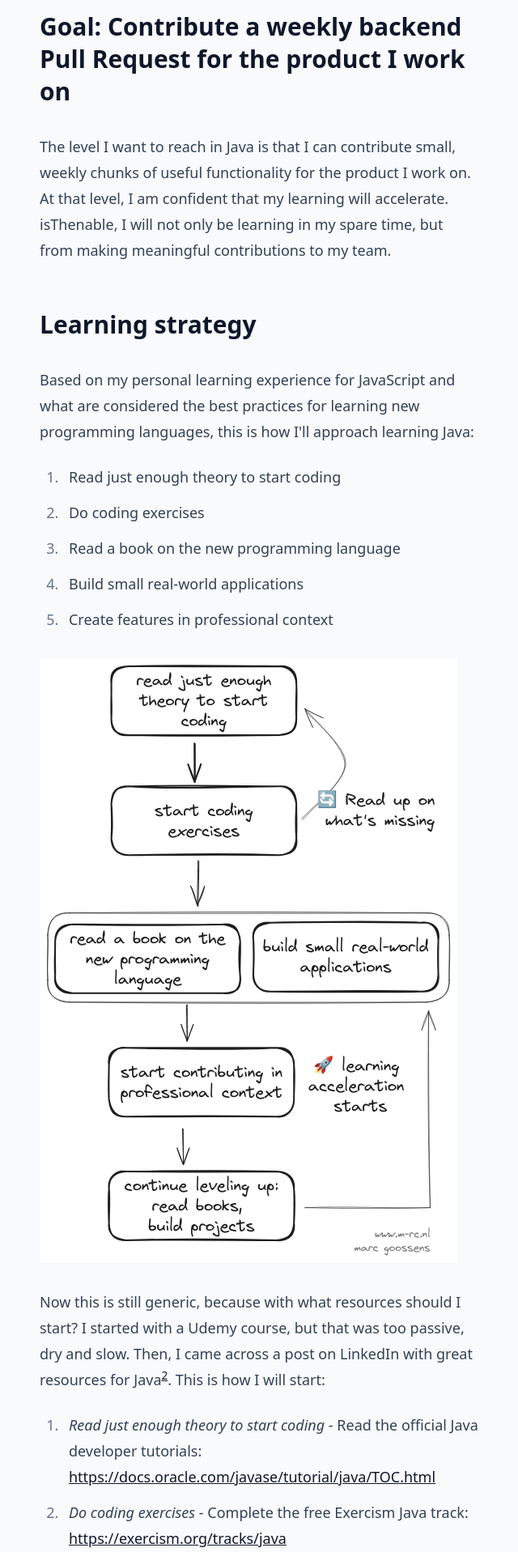
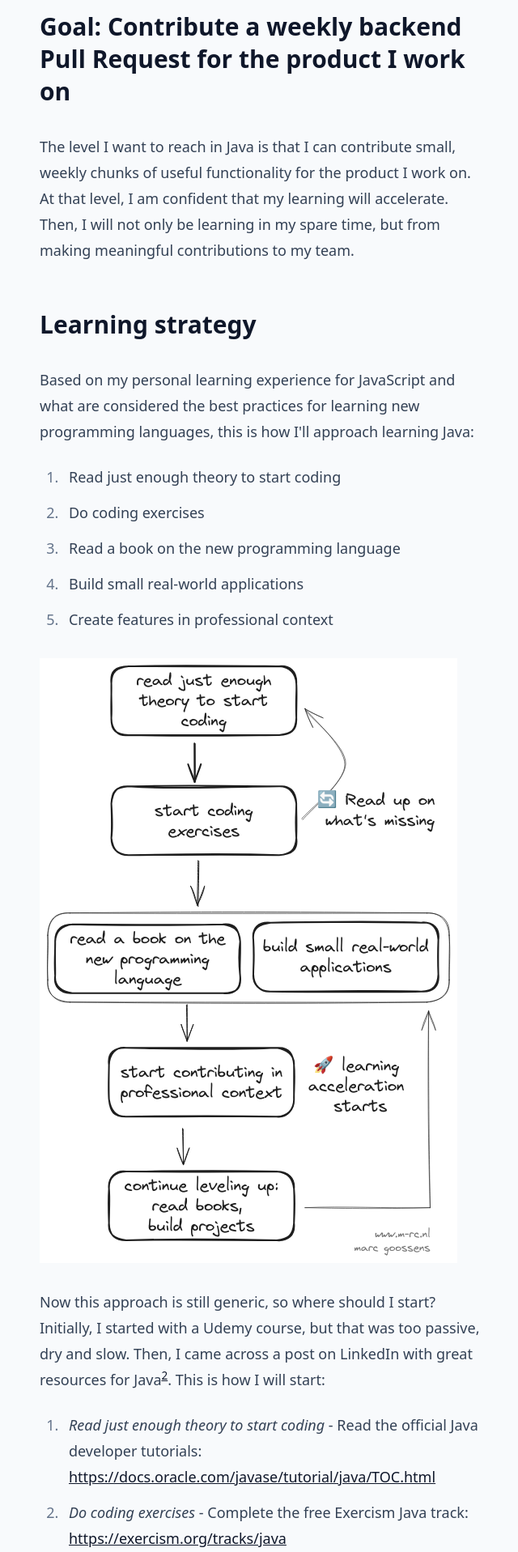
Before and after one commit to m-goos/m-rc, a Next.js app: page /blog/java-learning-strategy in a window 1280 px wide. Shown: the part 997-2914 px from the top of the page at 81% size, without its empty margins (319-959 px from the left). Built offline with nearby package versions, Linux system fonts and the light colour scheme.

Commit message:
fix: typo, improve english

```diff
--- a/app/blog/(posts)/java-learning-strategy/page.mdx
+++ b/app/blog/(posts)/java-learning-strategy/page.mdx
@@ -16,7 +16,7 @@ This post is my first attempt at Learning in Public. And the thing I wish I had
 
 ## Goal: Contribute a weekly backend Pull Request for the product I work on
 
-The level I want to reach in Java is that I can contribute small, weekly chunks of useful functionality for the product I work on. At that level, I am confident that my learning will accelerate. isThenable, I will not only be learning in my spare time, but from making meaningful contributions to my team.
+The level I want to reach in Java is that I can contribute small, weekly chunks of useful functionality for the product I work on. At that level, I am confident that my learning will accelerate. Then, I will not only be learning in my spare time, but from making meaningful contributions to my team.
 
 ## Learning strategy
 
@@ -30,7 +30,7 @@ Based on my personal learning experience for JavaScript and what are considered
 
 ![learning a new programming language](/blog/java-learning-strategy/excalidraw-learn-new-programming-language.svg)
 
-Now this is still generic, because with what resources should I start? I started with a Udemy course, but that was too passive, dry and slow. Then, I came across a post on LinkedIn with great resources for Java[^2]. This is how I will start:
+Now this approach is still generic, so where should I start? Initially, I started with a Udemy course, but that was too passive, dry and slow. Then, I came across a post on LinkedIn with great resources for Java[^2]. This is how I will start:
 
 1. _Read just enough theory to start coding_ - Read the official Java developer tutorials: https://docs.oracle.com/javase/tutorial/java/TOC.html
 2. _Do coding exercises_ - Complete the free Exercism Java track: https://exercism.org/tracks/java
```
